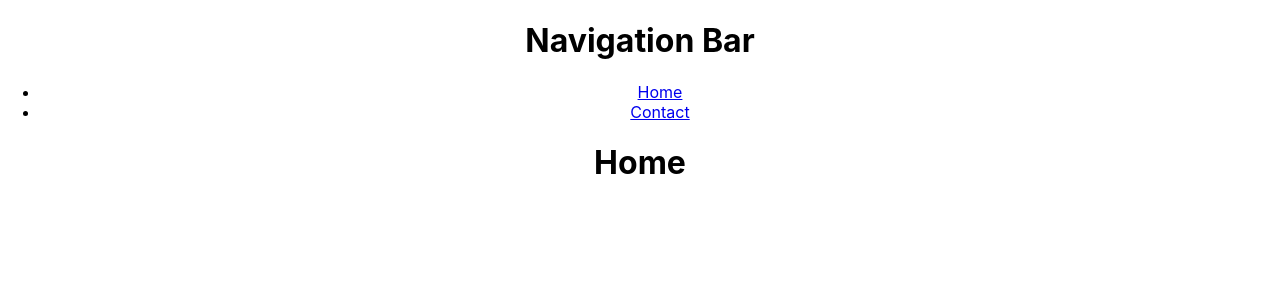
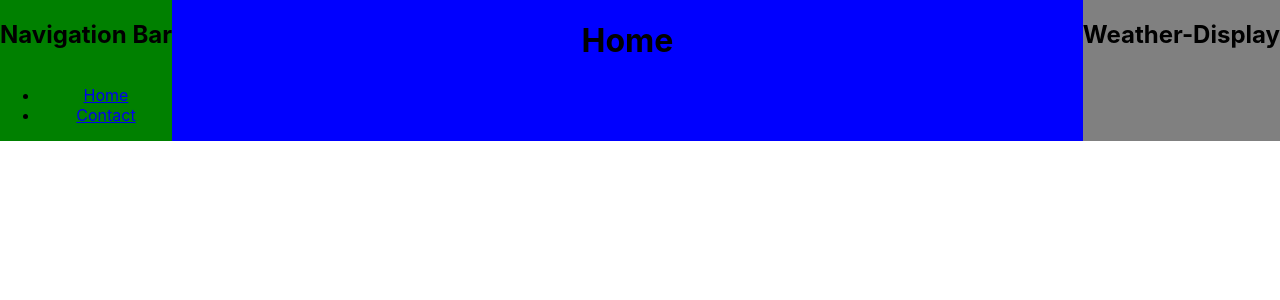
Before and after one commit to jonasaberger/RouterAPI, a React (Create React App) app: page / in a window 1280 px wide. Shown: the top 300 px of the page. Built offline with nearby package versions, Linux system fonts and the light colour scheme.

Commit message:
Added Sidebar Weather-Display

```diff
--- a/src/App.css
+++ b/src/App.css
@@ -1,3 +1,4 @@
+/* React-App Styling */
 .App {
   text-align: center;
 }
@@ -36,3 +37,43 @@
     transform: rotate(360deg);
   }
 }
+
+/* App.jsx Styling / Main Styling */
+.MainContainer {
+  display:flex;
+}
+
+
+/* Layout.jsx Styling */
+.NavigationContainer {
+  display:flex;
+  flex-direction:column;
+  background-color:green;
+}
+
+.NavigationTitle {
+
+}
+
+
+/* Home.jsx Styling */
+.HomeContainer {
+  background-color: blue;
+  flex-grow: 1;
+}
+
+/* Contact.jsx Styling */
+.ContactContainer {
+  background-color:red;
+  flex-grow: 1;
+}
+
+
+/* Weather.jsx Styling */
+.WeatherContainer {
+  background-color:gray;
+}
+
+.WeatherTitle {
+
+}
--- a/src/App.jsx
+++ b/src/App.jsx
@@ -3,10 +3,12 @@ import { BrowserRouter, Routes, Route } from 'react-router-dom';
 import Layout from './components/Layout';
 import Home from './components/Home';
 import Contact from './components/Contact';
+import Weather from './components/Weather';
 
 function App() {
   return (
     <div className="App">
+      <div className="MainContainer">
         <BrowserRouter>
           <Routes>
               <Route path="/" element={<Layout></Layout>}>
@@ -15,6 +17,11 @@ function App() {
               </Route>
           </Routes>
         </BrowserRouter>
+        <div className="WeatherContainer">
+            <Weather></Weather>
+        </div>
+      </div>
+
     </div>
   );
 }
--- a/src/components/Contact.jsx
+++ b/src/components/Contact.jsx
@@ -1,6 +1,9 @@
 const Contact = () => {
     return (
-        <h1>Contact</h1>
+        <div className="ContactContainer">
+            <h1>Contact</h1>
+        </div>
+
     )
 }
 export default Contact;
--- a/src/components/Home.jsx
+++ b/src/components/Home.jsx
@@ -1,7 +1,10 @@
 const Home = (props) => {
 
     return (
-        <h1>Home</h1>
+        <div className="HomeContainer">
+            <h1>Home</h1>
+        </div>
+
     )
 }
 export default Home;
--- a/src/components/Layout.jsx
+++ b/src/components/Layout.jsx
@@ -5,8 +5,9 @@ import Contact from "./Contact";
 const Layout = (props) => {
 
     return (
-        <div>
-            <h1>Navigation Bar</h1>
+        <>
+            <nav className="NavigationContainer">
+                <h1 className="NavigationTitle">Navigation Bar</h1>
                 <ul>
                     <li>
                         <Link to="/">Home</Link>
@@ -15,13 +16,9 @@ const Layout = (props) => {
                         <Link to="contact" element={<Contact></Contact>}>Contact</Link>
                     </li>
                 </ul>
-
-
-            <div className="BodyContainer">
+            </nav>
             <Outlet></Outlet>
-            </div>
-        </div>
-
+        </>
     )
 
 }
--- /dev/null
+++ b/src/components/Weather.jsx
@@ -0,0 +1,9 @@
+const Weather = (props) => {
+    return (
+        <div className="WeatherContainer">
+            <h2 className="WeatherTitle">Weather-Display</h2>
+        </div>
+
+    )
+}
+export default Weather;
```
Lines whose indentation alone changed are shown as unchanged.
